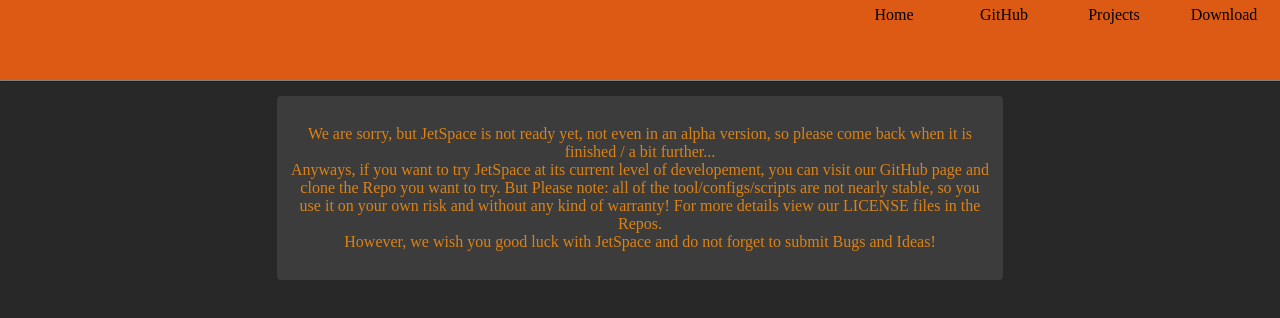
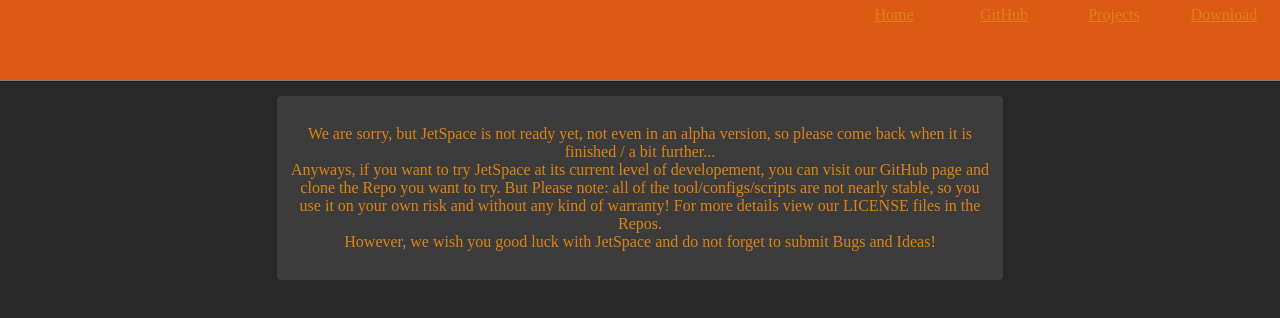
Before and after one commit to jetspace/jetspace.github.io, a plain HTML site: page download.html in a window 1280 px wide. Drawn offline with Linux system fonts and the light colour scheme.

Commit message:
Navigation Bugfix

```diff
--- a/download.html
+++ b/download.html
@@ -8,10 +8,10 @@
 	<div id="menuebar">
 
   		<ul id="mainnav">
-  			<li a href="index.html">Home</a></li>
-  			<li a href="http://github.com/orgs/jetspace">GitHub</a></li>
-  			<li a href="status.html" >Projects</a></li>
-  			<li a href="download.html">Download</a></li>
+  			<li><a href="index.html">Home</a></li>
+  			<li><a href="http://github.com/orgs/jetspace">GitHub</a></li>
+  			<li><a href="status.html">Projects</a></li>
+  			<li><a href="download.html">Download</a></li>
   		</ul>
 
   <div id="infobox">
```
Also changed, not shown: index.html (+4 -4 lines), status.html (+4 -4 lines).
